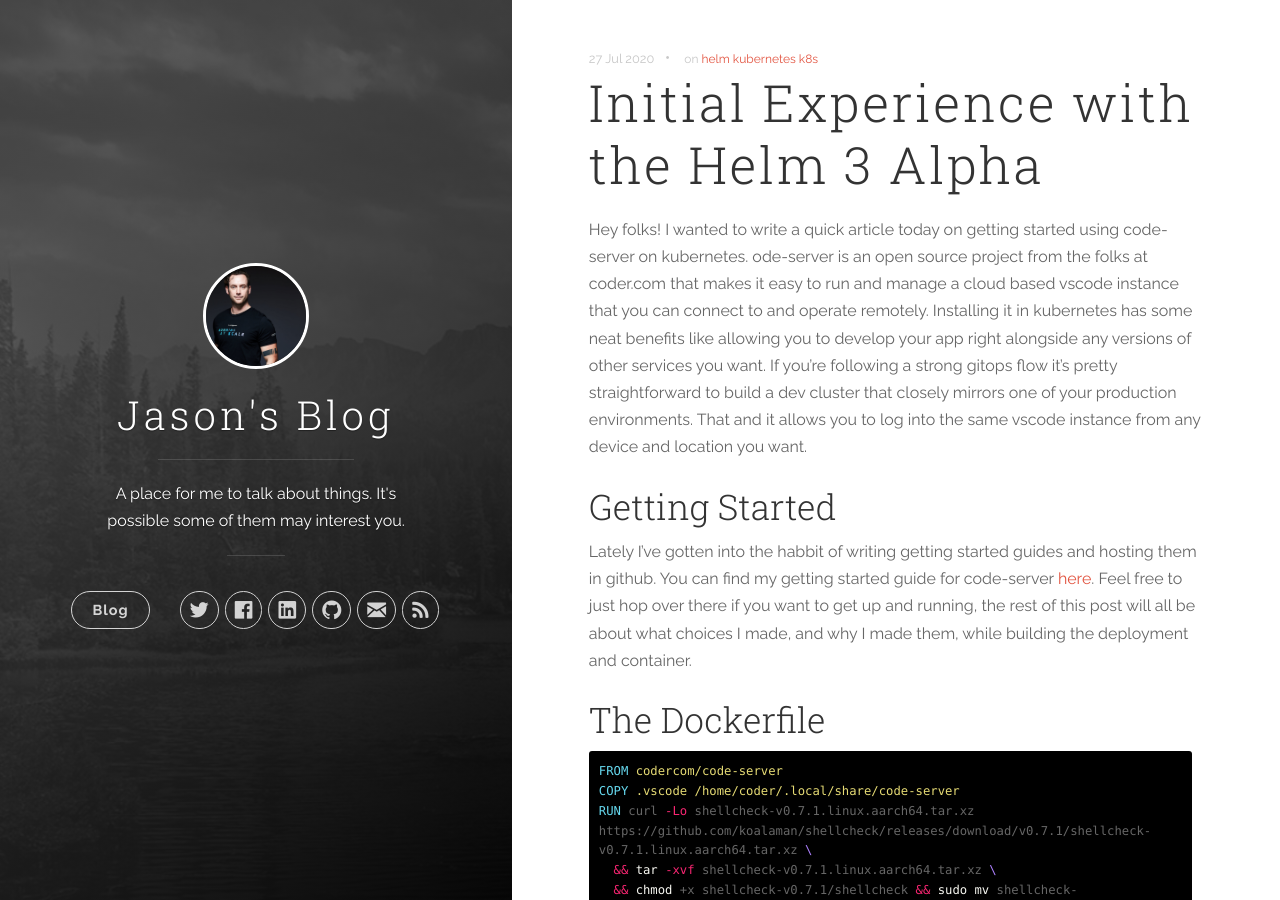
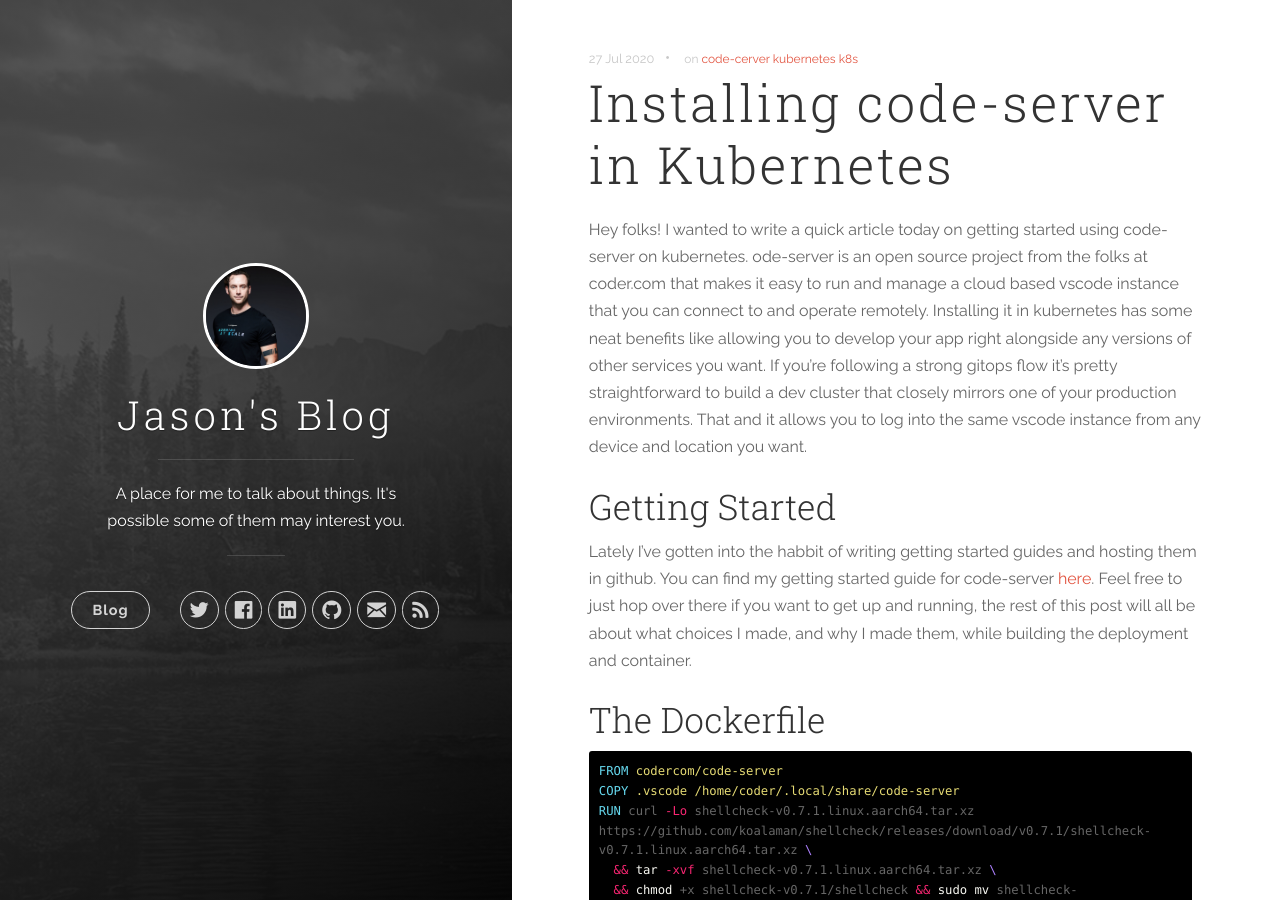
Before and after one commit to JasonMorgan/JasonMorgan.github.io, a Jekyll site: the page built from _posts/2020-07-27-install-code-server.md, in a window 1280 px wide and 900 px high. Built offline with Jekyll 4.4.1, drawn with Linux system fonts in a browser that asks for light colours; nearby versions of some CDN libraries; our own code applies the rules of GitHub Pages for plain Markdown files.

Commit message:
fixed the title.

```diff
--- a/_posts/2020-07-27-install-code-server.md
+++ b/_posts/2020-07-27-install-code-server.md
@@ -1,7 +1,7 @@
 ---
-title:  "Initial Experience with the Helm 3 Alpha"
+title:  "Installing code-server in Kubernetes"
 categories: [kubernetes]
-tags: [helm,kubernetes,k8s]
+tags: [code-cerver,kubernetes,k8s]
 published: true
 ---
 
```
